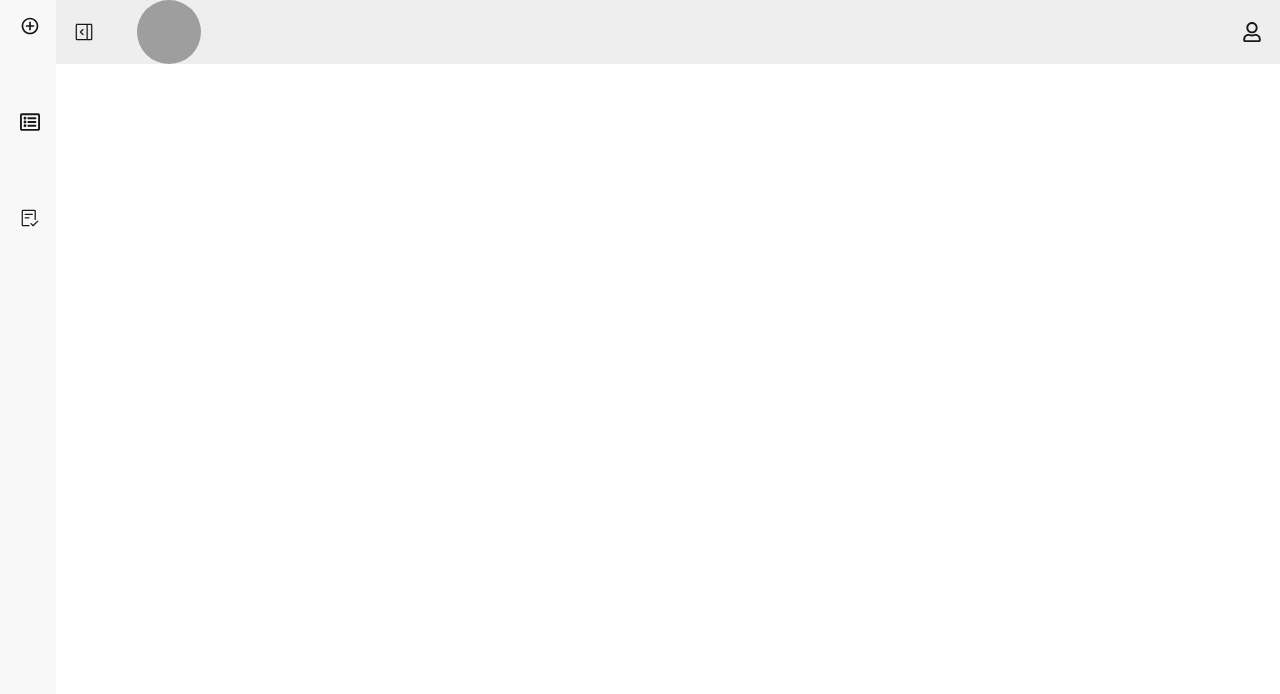
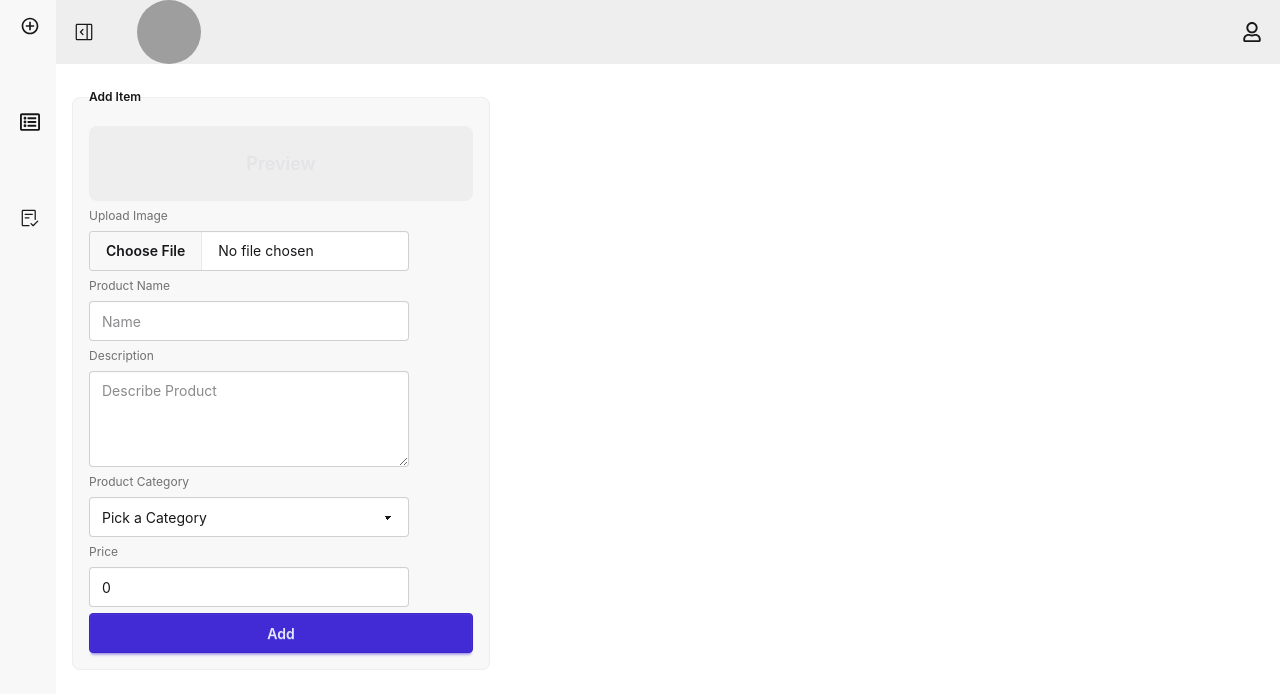
Before and after one commit to I-k-a-r-o-s/food_shop_admin_panel, a React (Vite) app: page / in a window 1280 px wide. Before the commit this address had no page. Shown: the top 694 px of the page. Built offline with nearby package versions, Linux system fonts and the light colour scheme; grey boxes are pictures that could not be loaded.

Commit message:
fid:display additem page on first load

```diff
--- a/src/App.jsx
+++ b/src/App.jsx
@@ -18,6 +18,7 @@ const App = () => {
           {/* Page content here */}
           <div className="p-4">
             <Routes>
+              <Route path="*" element={<AddItems />} />
               <Route path="/add" element={<AddItems />} />
               <Route path="/list" element={<ListItems />} />
               <Route path="/orders" element={<Orders />} />
```
